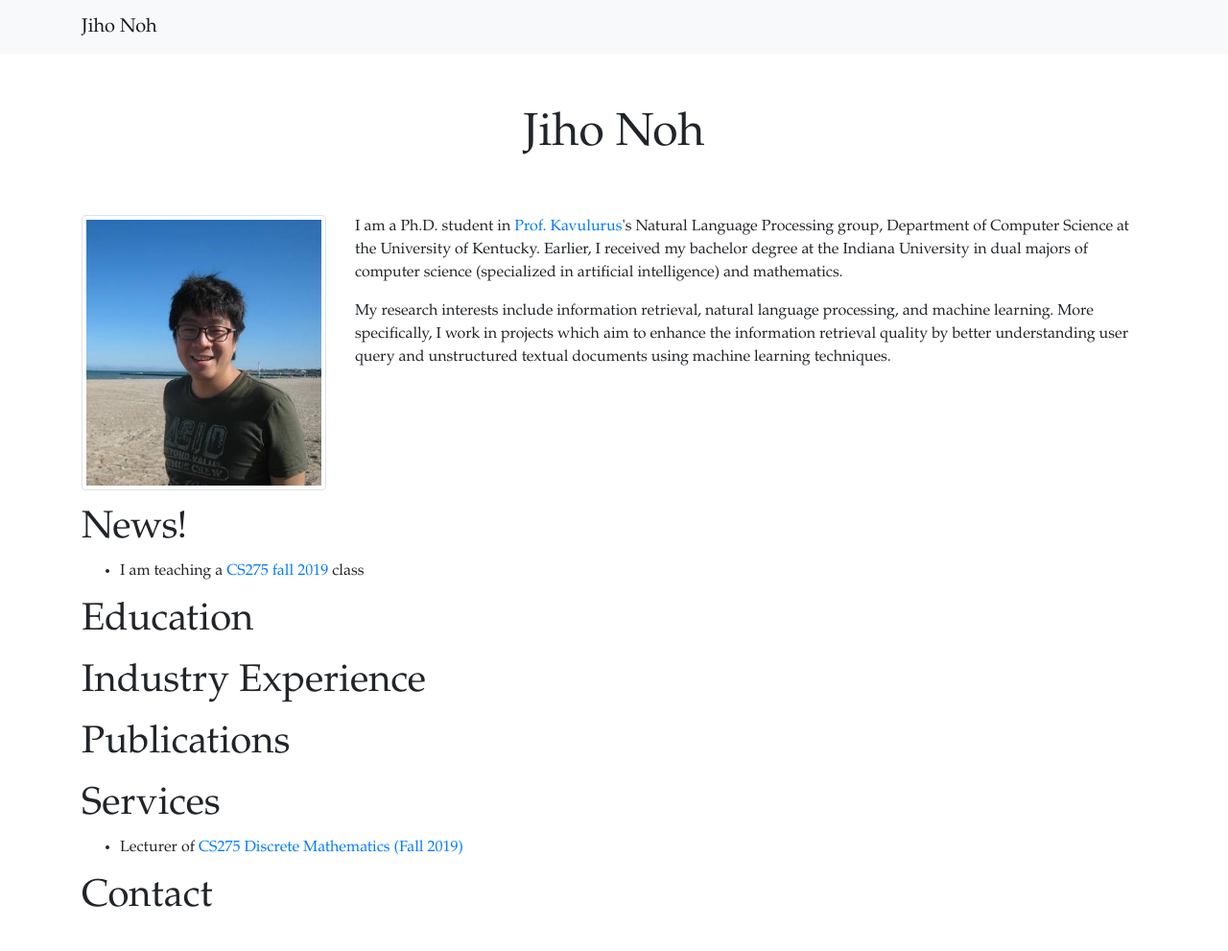
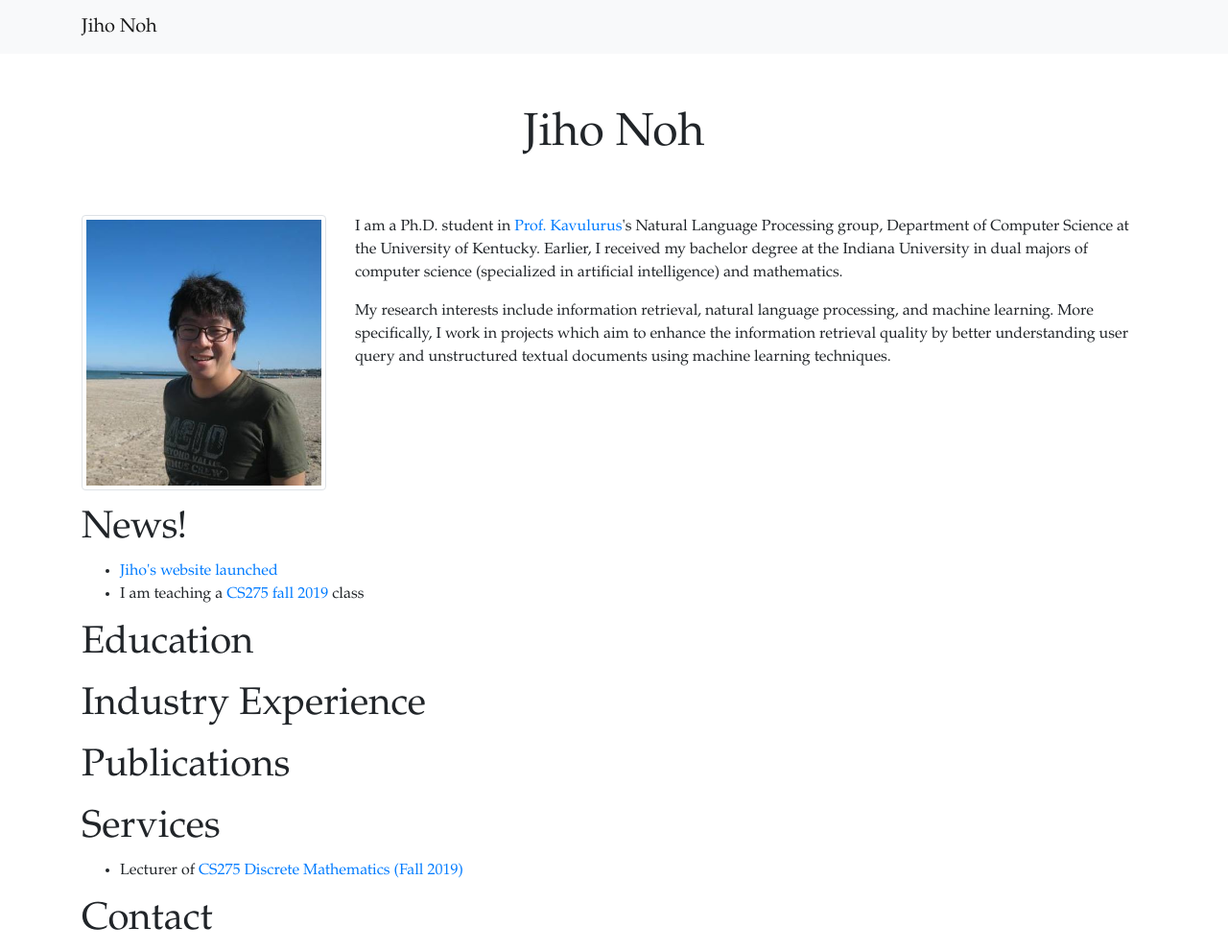
Before and after one commit to romanegloo/romanegloo.github.io, a Jekyll site: the page built from index.html, in a window 1280 px wide. Shown: the whole page at 96% size. Built offline with Jekyll 4.4.1, drawn with Linux system fonts in a browser that asks for light colours; before the commit the page ends 967 px from its top, so only the background shows below that.

Commit message:
news updated

```diff
--- a/index.html
+++ b/index.html
@@ -23,6 +23,7 @@ title: Jiho Noh
 </div>
 <h1 class="mt-3">News!</h1>
 <ul>
+  <li><a href="https://me.jiho.us">Jiho's website launched</a></li>
   <li>I am teaching a <a href="https://www.cs.uky.edu/~jiho/cs275-fall2019">CS275 fall 2019</a> class</li>
 </ul>
 <h1 class="mt-3">Education</h1>
```
